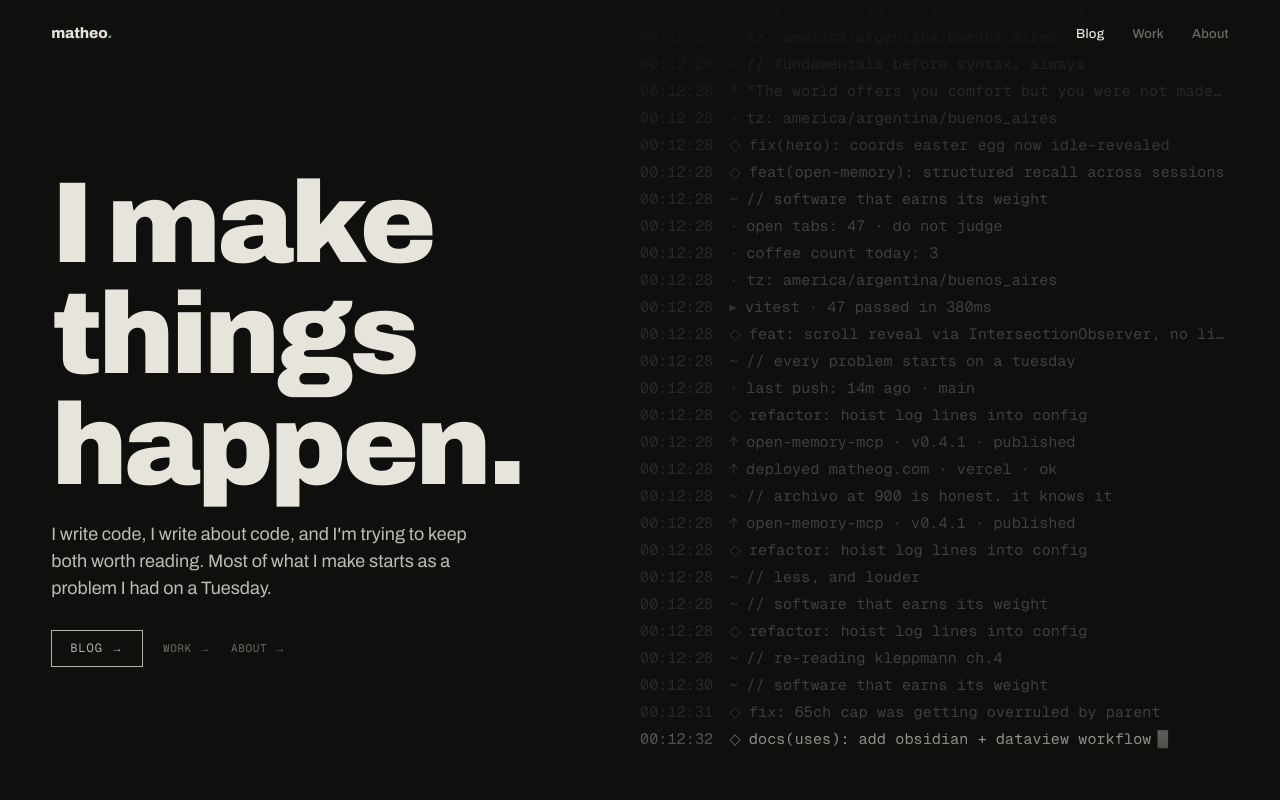
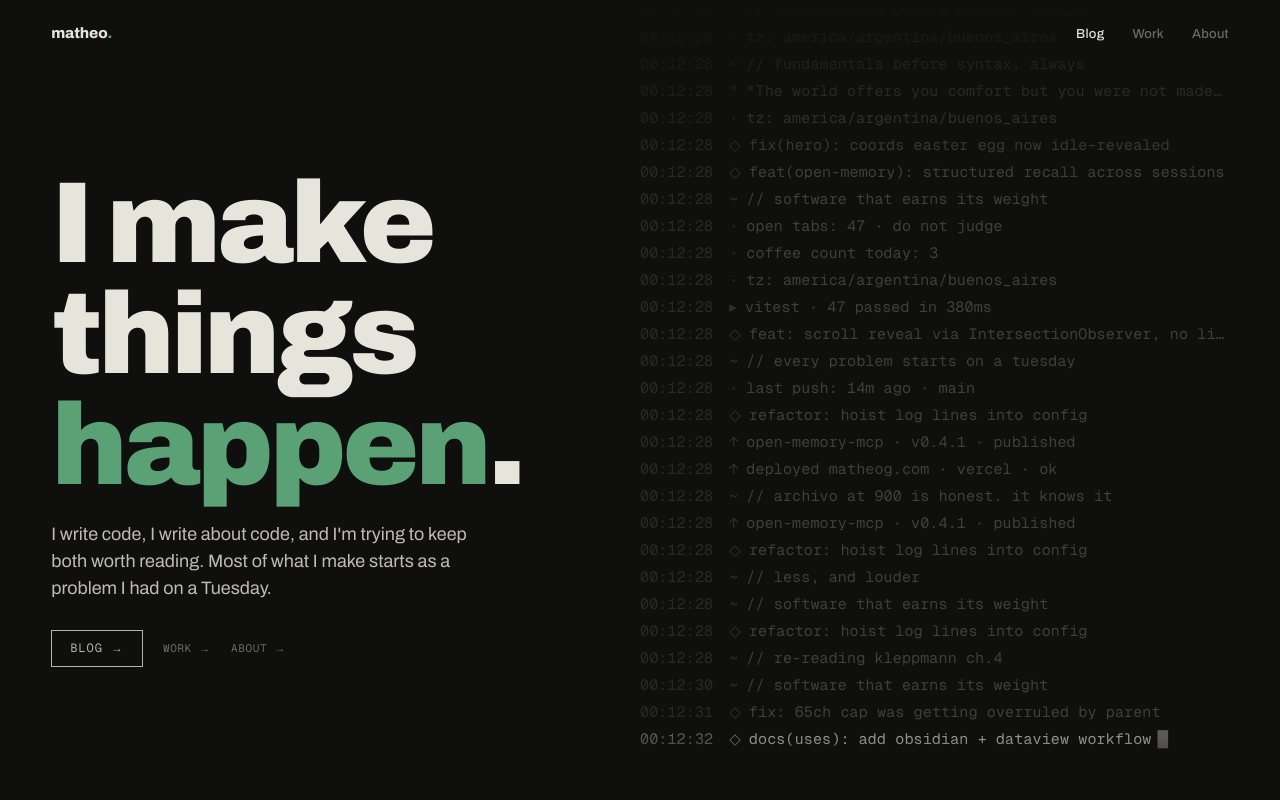
Before and after one commit to Sucu-Syndicate/silverline-portfolio, a Next.js app: page / in a window 1280 px wide. Shown: the top 800 px of the page. Built offline with nearby package versions, Linux system fonts and the light colour scheme.

Commit message:
[PTASK-007] Hero: h1 stacked layout, 'happen' in accent green

```diff
--- a/components/sections/Hero.tsx
+++ b/components/sections/Hero.tsx
@@ -114,7 +114,11 @@ export default function Hero() {
 
       <div className="hero-inner">
         <div className="hero-left">
-          <h1>I make things happen.</h1>
+          <h1>
+            I make<br />
+            things<br />
+            <span className="green">happen</span>.
+          </h1>
           <p className="hero-sub">
             I write code, I write about code, and I&apos;m trying to keep both
             worth reading. Most of what I make starts as a problem
```
